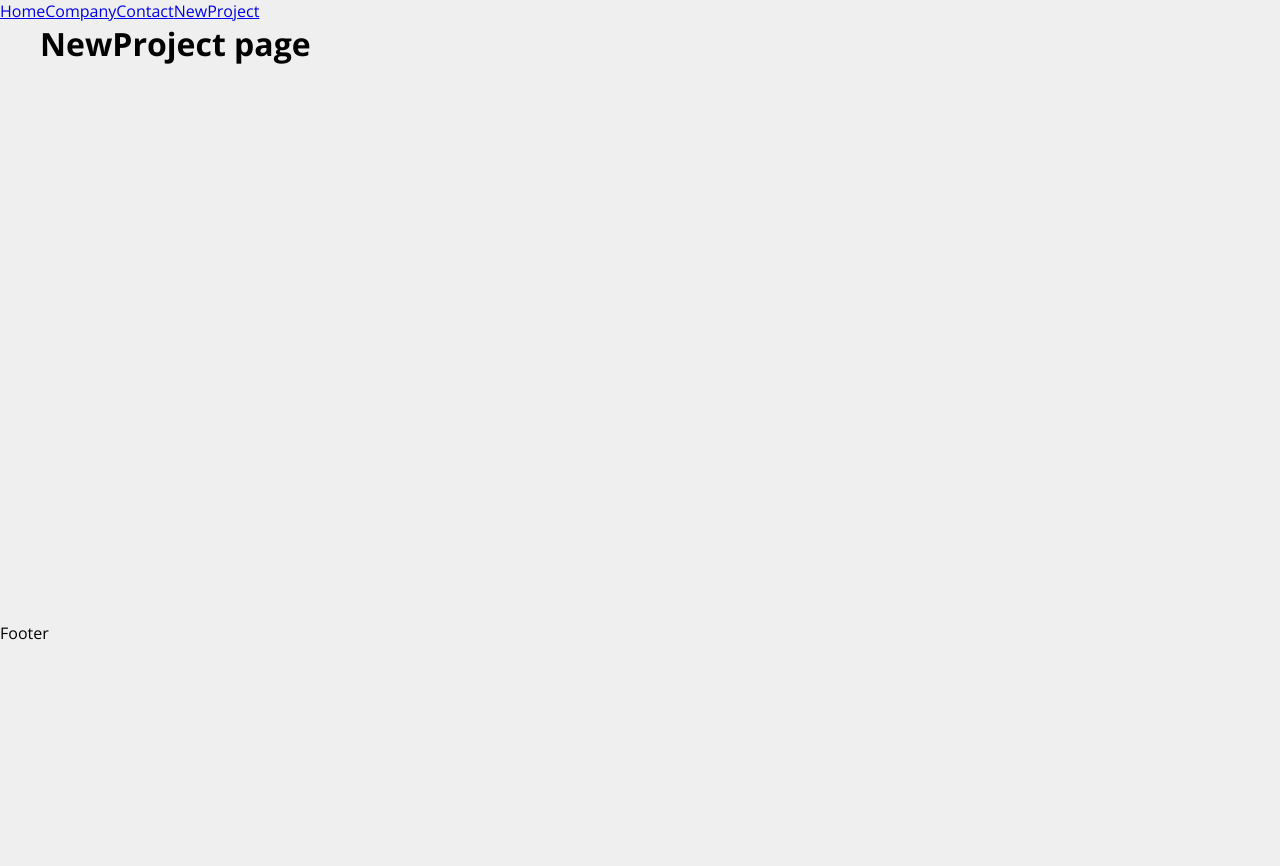
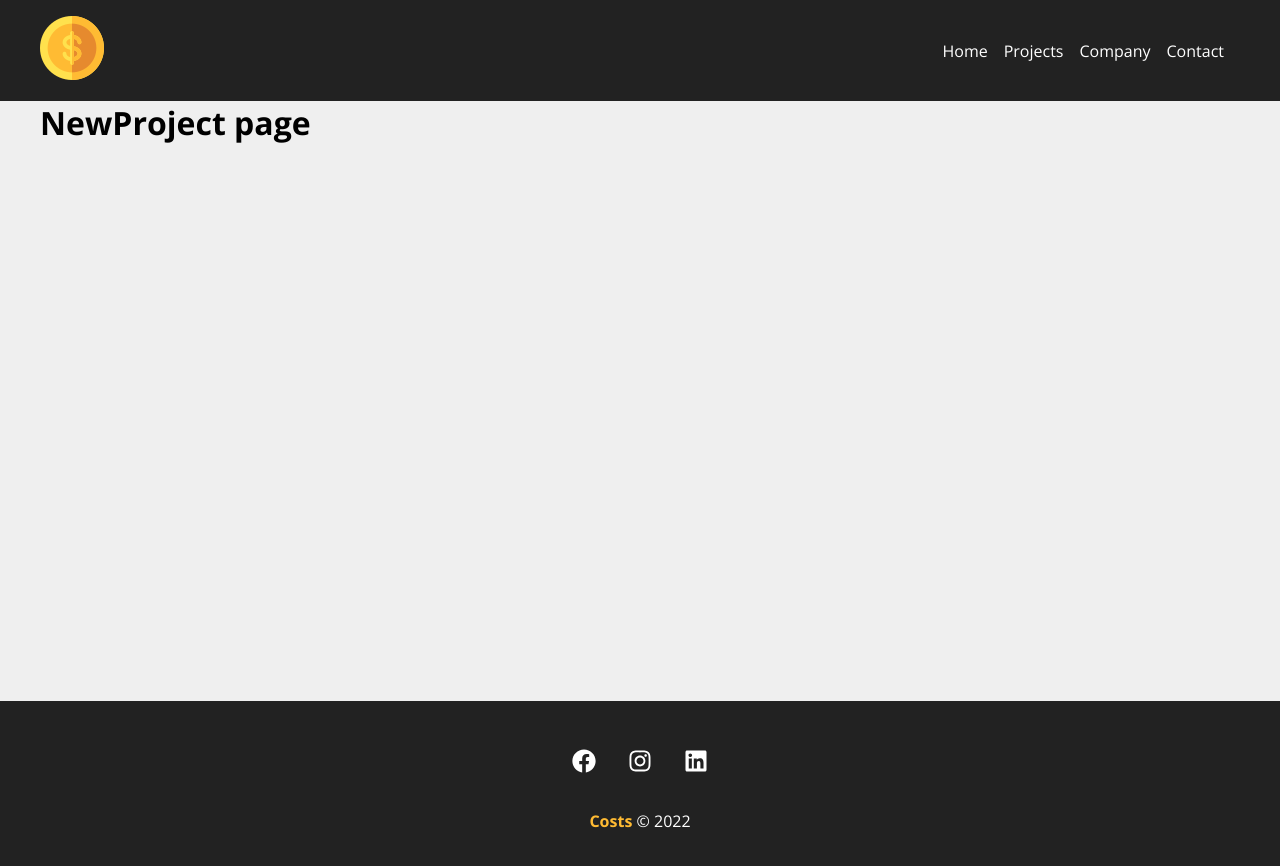
Before and after one commit to IsaiasSantanaDosSantos/primeiro_projeto_com_React, a React (Create React App) app: page /newproject in a window 1280 px wide. Shown: the top 866 px of the page. Before the commit the page ends 800 px from the top, so only its background shows below. Built offline with nearby package versions, Linux system fonts and the light colour scheme.

Commit message:
Conclusão do desenvolvimento da NavBar e do Footer.

```diff
--- a/src/App.js
+++ b/src/App.js
@@ -1,25 +1,27 @@
-import { BrowserRouter as Router, Routes, Route, Link} from 'react-router-dom'
+import { BrowserRouter as Router, Routes, Route} from 'react-router-dom'
 import Home from './componets/pages/Home'
 import Company from './componets/pages/Company'
 import Contact from './componets/pages/Contact'
 import NewProject from './componets/pages/NewProject'
+import Projects from './componets/pages/Projects'
 
 import Container from './componets/layout/Container'
+import Navbar from './componets/layout/Navbar'
+import Footer from './componets/layout/Footer'
+
+
 
 function App() {
   return (
     <Router >
-      <div>
-        <Link to="/" >Home</Link>
-        <Link to="/company" >Company</Link>
-        <Link to="/contact" >Contact</Link>
-        <Link to="/newproject" >NewProject</Link>
-      </div>
+      <Navbar />
       <Container customClass="min-height" >
        <Routes >
           <Route path="/" element={<Home />} >
           </Route>
           <Route path="/company" element={<Company />} >
+          </Route>
+          <Route path="/projects" element={<Projects />} >
           </Route>
           <Route path="/contact" element={<Contact />} >
           </Route>
@@ -27,7 +29,7 @@
           </Route>
         </Routes >
       </Container>
-      <p>Footer</p>
+      <Footer />
     </Router>
   );
 }
--- /dev/null
+++ b/src/componets/layout/Footer.js
@@ -0,0 +1,19 @@
+import {FaFacebook, FaInstagram, FaLinkedin} from 'react-icons/fa'
+
+import styles from './Footer.module.css'
+
+function Footer(){
+
+    return(
+        <footer className={styles.footer}>
+            <ul className={styles.social_list}>
+                <li><FaFacebook /></li>
+                <li><FaInstagram /></li>
+                <li><FaLinkedin /></li>
+            </ul>
+            <p className={styles.copy_right}><span>Costs </span>&copy; 2022</p>
+        </footer>
+    )
+}
+
+export default Footer
--- /dev/null
+++ b/src/componets/layout/Footer.module.css
@@ -0,0 +1,37 @@
+.footer {
+    background-color: #222;
+    color: #fff;
+    padding: 3em;
+    text-align: center;
+}
+
+.social_list {
+    display: flex;
+    justify-content: center;
+    list-style-type: none;
+}
+
+.social_list li {
+    margin: 0 1em;
+}
+
+.social_list li:hover {
+    color: #ffbb33;
+}
+
+.social_list svg {
+    font-size: 1.5em;
+    cursor: pointer;
+}
+
+.social_list svg:active {
+    color: #8b7343;
+}
+.copy_right {
+    margin-top: 2em;
+}
+
+.copy_right span {
+    font-weight: bold;
+    color: #ffbb33;
+}
--- /dev/null
+++ b/src/componets/layout/Navbar.js
@@ -0,0 +1,29 @@
+import { Link } from 'react-router-dom'
+
+import Container from './Container'
+
+import styles from './Navbar.module.css'
+import logo from '../../img/costs_logo.png'
+import Home from '../pages/Home'
+import Projects from '../pages/Projects'
+import Company from '../pages/Company'
+import Contact from '../pages/Contact'
+
+function Navbar(){
+
+    return(
+        <nav className={styles.navbar}>
+            <Container>
+                <Link to="/" ><img src={logo} alt="Costs"></img></Link>
+                <ul className={styles.list}>
+                    <li className={styles.item}><Link to="/" >Home</Link></li>
+                    <li className={styles.item}><Link to="/projects" >Projects</Link></li>
+                    <li className={styles.item}><Link to="/company" >Company</Link></li>
+                    <li className={styles.item}><Link to="/contact" >Contact</Link></li>
+                </ul>
+            </Container>
+      </nav>
+    )
+}
+
+export default Navbar
--- /dev/null
+++ b/src/componets/layout/Navbar.module.css
@@ -0,0 +1,26 @@
+.navbar {
+    display: flex;
+    justify-content: space-between;
+    background-color: #222;
+    padding: 1em;
+}
+
+.list {
+    display: flex;
+    list-style: none;
+    align-items: center;
+}
+
+.item a {
+    margin-right: 1em;
+    color: #fff;
+    text-decoration: none;
+}
+
+.item a:hover {
+    color: #ffbb33;
+}
+
+.item a:active {
+    color: #8b7343;
+}
--- /dev/null
+++ b/src/componets/pages/Projects.js
@@ -0,0 +1,11 @@
+import styles from '../layout/Projects.module.css'
+
+function Projects(){
+    return(
+        <div>
+            <h1>Projects page</h1>
+        </div>
+    )
+}
+
+export default Projects
```
Also changed, not shown: src/componets/layout/Projects.module.css (added).
